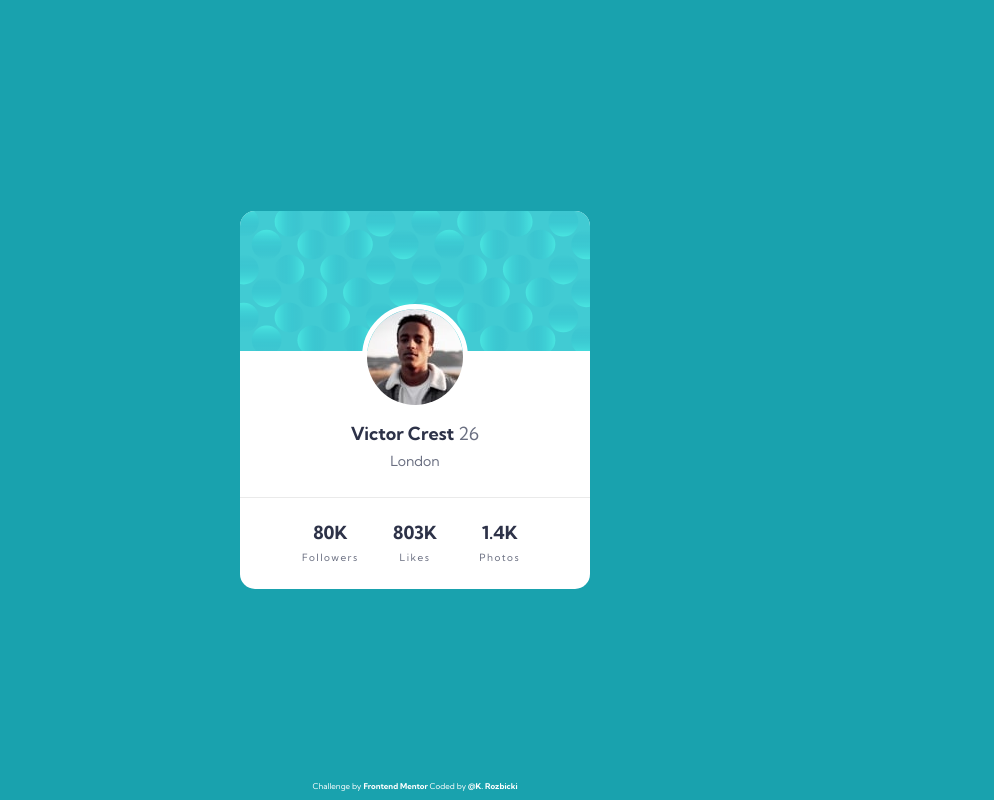
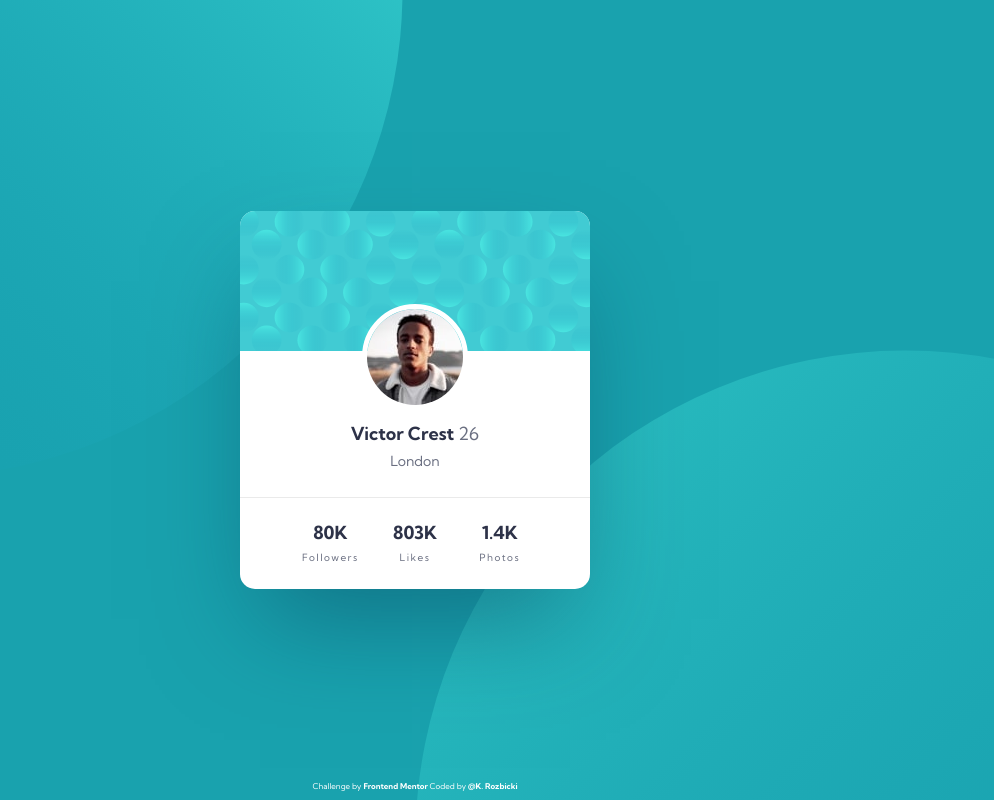
Before and after one commit to KrzysztofRozbicki/fem-challenge-10, a plain HTML site: page index.html in a window 1280 px wide. Shown: the whole page, without its empty margins (225-1219 px from the left). Drawn offline with Linux system fonts and the light colour scheme.

Commit message:
Final draft v1.0

```diff
--- a/index.html
+++ b/index.html
@@ -18,10 +18,9 @@
     />
     <title>Frontend Mentor | Profile card component</title>
   </head>
-  <body>
+  <body class="background-image-1 background-image-2">
     <main class="profile">
       <img src="./images/bg-pattern-card.svg" alt="bubble background" />
-
       <section class="profile__name">
         <img class="profile__photo" src="./images/image-victor.jpg" alt="Victor Crest" />
         <h1 class="header-500">Victor Crest <span class="header-500__age">26</span></h1>
--- a/sass/components/_profile.scss
+++ b/sass/components/_profile.scss
@@ -3,8 +3,10 @@
 .profile {
   width: min(87vw, 21.875rem);
   border-radius: 15px;
+  background-color: var(--bg-primary-100);
+  position: relative;
   overflow: hidden;
-  background-color: var(--bg-primary-100);
+  box-shadow: 0px 50px 100px -20px rgba(8, 70, 94, 0.504835);
   &__photo {
     border-radius: 50%;
     overflow: hidden;
--- a/sass/main.scss
+++ b/sass/main.scss
@@ -4,7 +4,6 @@
 body {
   font-family: var(--ff-primary);
   position: relative;
-  background-color: var(--bg-primary-500);
   display: flex;
   justify-content: center;
   flex-direction: column;
@@ -12,3 +11,15 @@ body {
   min-height: 100vh;
   text-align: center;
 }
+
+.background-image-1 {
+  background: url('../images/bg-pattern-top.svg') max(-100vw, -350px)
+      max(-100vw, -500px),
+    url('../images/bg-pattern-bottom.svg') min(50vw, 650px) max(10vw, 350px);
+  background-repeat: no-repeat;
+  background-size: min(165vw, 978px);
+  background-color: var(--bg-primary-500);
+}
+
+.background-image-2 {
+}
```
Also changed, not shown: css/main.min.css, 1 other file.
